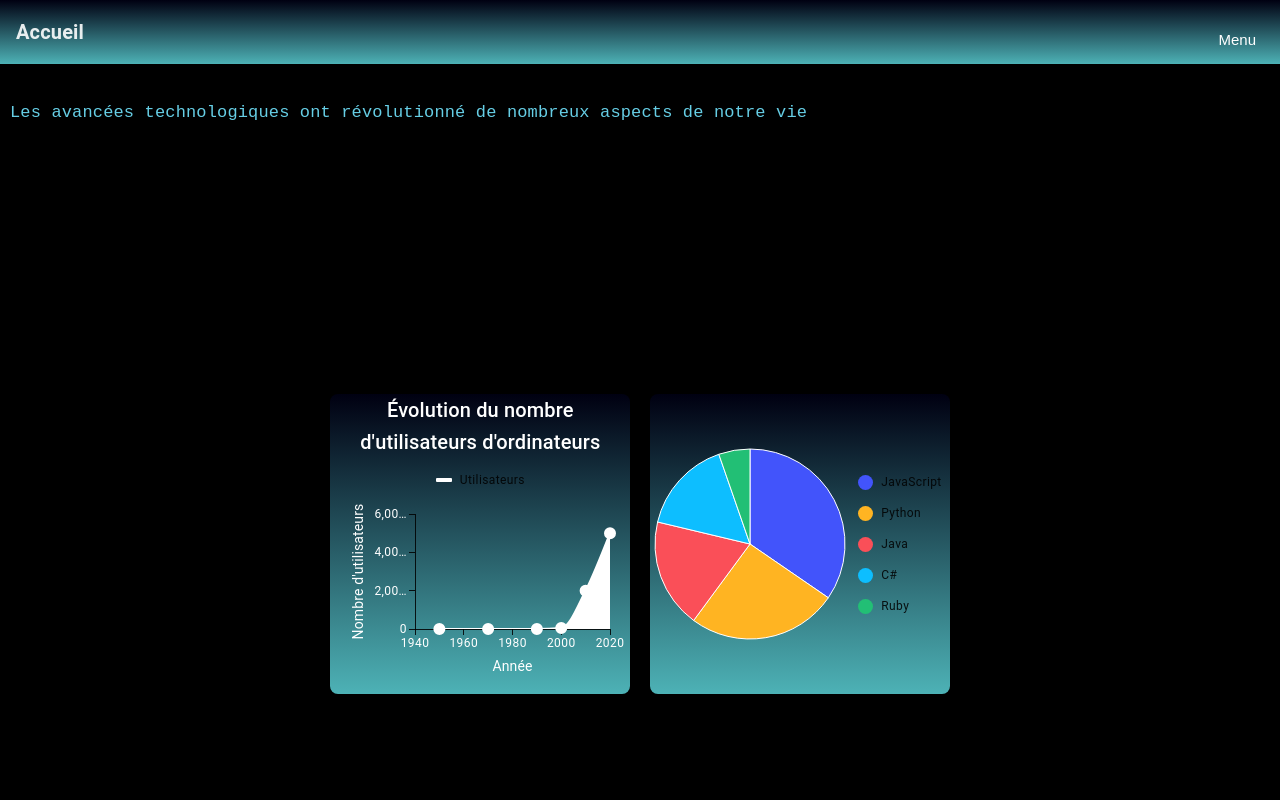
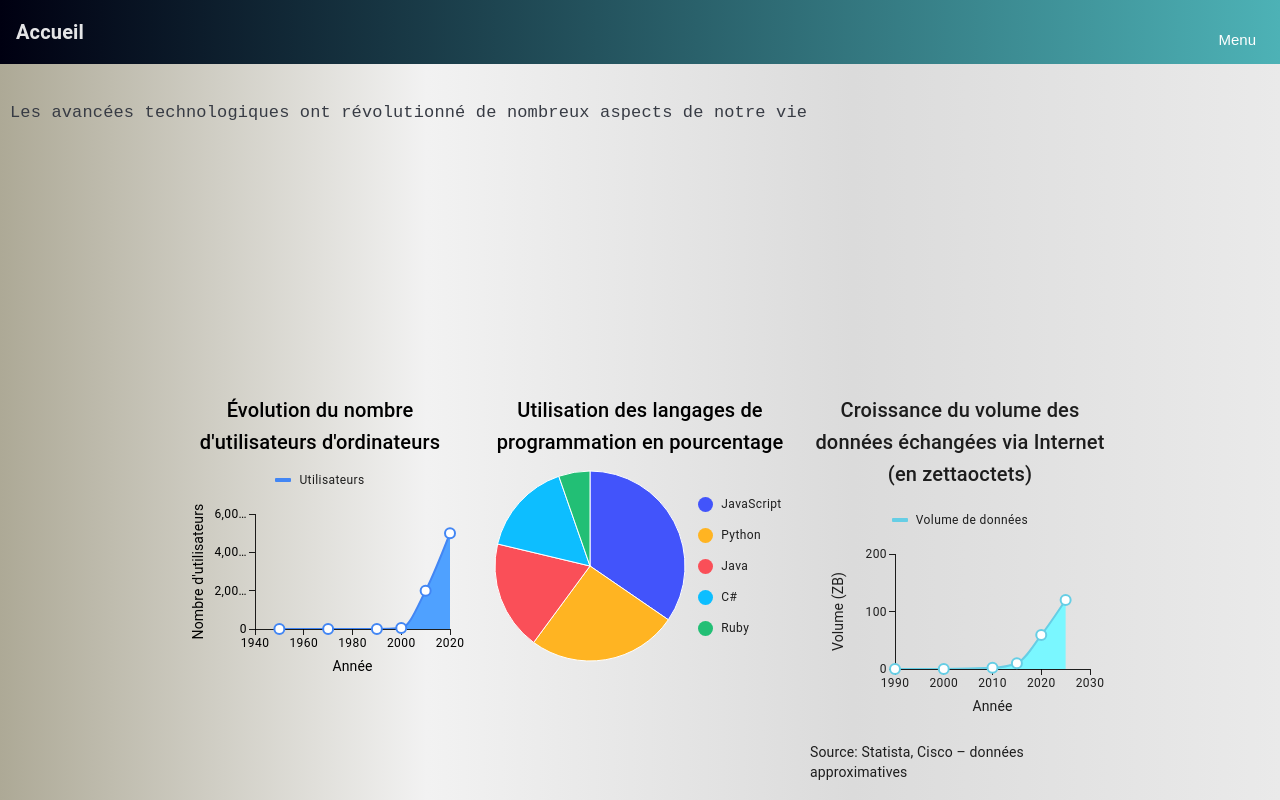
Before and after one commit to salah-dridi/mon-portfolio, a React (Create React App) app: page / in a window 1280 px wide. Built offline with nearby package versions, Linux system fonts and the light colour scheme; some icons are missing.

Commit message:
version1 home

```diff
--- a/src/App.js
+++ b/src/App.js
@@ -1,4 +1,4 @@
-import { BrowserRouter as Router, Routes, Route } from "react-router-dom";
+import { BrowserRouter as Router} from "react-router-dom";
 import MyDrawer from "./pages/MyDrawer";
 function App() {
   return (
--- a/src/Components/BasicLineChart.js
+++ b/src/Components/BasicLineChart.js
@@ -4,11 +4,11 @@ import { Typography, Box } from '@mui/material';
 
 export default function BasicLineChart() {
   return (
-    <Box sx={{ width: 300, borderRadius: 2 ,background:'linear-gradient(to bottom, #001, #4db2b6)'}}>
+    <Box sx={{ width: 300}}>
       <Typography
         variant="h6"
         align="center"
-        sx={{ mb: 1, color: '#ffffff' }} // لون العنوان
+        sx={{ mb: 1, color: 'black' }}
       >
         Évolution du nombre d'utilisateurs d'ordinateurs
       </Typography>
@@ -18,15 +18,15 @@ export default function BasicLineChart() {
             data: [1950, 1970, 1990, 2000, 2010, 2020],
             label: 'Année',
             valueFormatter: (value) => `${value}`,
-            labelStyle: { fill: '#ffffff' },
-            tickLabelStyle: { fill: '#ffffff' },
+            labelStyle: { fill: 'black' },
+            tickLabelStyle: { fill: 'black' },
           }
         ]}
         yAxis={[
           {
             label: "Nombre d'utilisateurs",
-            labelStyle: { fill: '#ffffff' },
-            tickLabelStyle: { fill: '#ffffff' },
+            labelStyle: { fill: 'black' },
+            tickLabelStyle: { fill: 'black' },
           }
         ]}
         series={[
@@ -34,7 +34,7 @@ export default function BasicLineChart() {
             data: [1000, 10000, 1000000, 50000000, 2000000000, 5000000000],
             area: true,
             label: 'Utilisateurs',
-            color: '#ffffff'
+            color: '#4286f4'
           },
         ]}
         height={200}
--- /dev/null
+++ b/src/Components/InternetDataGrowthChart.js
@@ -0,0 +1,34 @@
+import * as React from 'react';
+import { LineChart } from '@mui/x-charts/LineChart';
+import { Typography, Box } from '@mui/material';
+
+export default function InternetDataGrowthChart() {
+  const years = [1990, 2000, 2010, 2015, 2020, 2025];
+
+  const data = [0.01, 0.1, 2, 10, 59, 120];
+
+  return (
+    <Box sx={{ width: 300  }}>
+      <Typography variant="h6" align="center" sx={{ mb: 2 }}>
+        Croissance du volume des données échangées via Internet (en zettaoctets)
+      </Typography>
+      <LineChart
+        xAxis={[{ data: years, label: 'Année', valueFormatter: (v) => `${v}` }]}
+        yAxis={[{ label: 'Volume (ZB)' }]}
+        series={[
+          {
+            data,
+            area: true,
+            label: 'Volume de données',
+            color: '#66cee5ff',
+          },
+        ]}
+        height={200}
+        sx={{ borderRadius: 2 }}
+      />
+      <Typography variant="body2" sx={{ mt: 1,alignItems:'center' }}>
+        Source: Statista, Cisco – données approximatives
+      </Typography>
+    </Box>
+  );
+}
--- a/src/Components/PieActiveArc.js
+++ b/src/Components/PieActiveArc.js
@@ -1,9 +1,17 @@
 import * as React from 'react';
 import { PieChart } from '@mui/x-charts/PieChart';
 import { desktopOS,valueFormatter} from './webUsageStats';
-
+import { Typography, Box } from '@mui/material';
 export default function PieActiveArc() {
   return (
+     <Box sx={{ width: 300}}>
+          <Typography
+            variant="h6"
+            align="center"
+            sx={{ mb: 1, color: 'black' }}
+          >
+            Utilisation des langages de programmation en pourcentage
+          </Typography>
     <PieChart
       series={[
         {
@@ -15,7 +23,7 @@ export default function PieActiveArc() {
       ]}
       height={200}
       width={200}
-      sx={{ borderRadius: 2 ,background:'linear-gradient(to bottom, #001, #4db2b6)'}}
     />
+    </Box>
   );
 }
--- a/src/Data/HomeParagraphe.js
+++ b/src/Data/HomeParagraphe.js
@@ -2,7 +2,7 @@ const homeparagraphe1 = `
 Les avancées technologiques ont révolutionné de nombreux aspects de notre vie quotidienne, apportant des solutions innovantes et des opportunités sans précédent.
 L’informatique, en tant que domaine clé de ces avancées, s’est diversifiée en plusieurs branches et technologies, couvrant ainsi de nouvelles perspectives.
 Attiré depuis mon jeune âge par cet univers en constante évolution, j’ai choisi l’informatique comme spécialité lors de mon orientation universitaire.
-Cette passion est rapidement devenue une véritable obsession : j’aime apprendre, comprendre, tester, résoudre, et améliorer tout ce qui touche au digital.
+Cette passion est rapidement devenue une véritable obsession: j’aime apprendre, comprendre, tester, résoudre, et améliorer tout ce qui touche au digital.
 Pour découvrir plus sur mon parcours, mes compétences, et mes projets, je vous invite à explorer les différentes sections du site à travers le menu ci-dessus.`;
 
 export default homeparagraphe1;
--- a/src/pages/Home.js
+++ b/src/pages/Home.js
@@ -2,8 +2,9 @@ import { useState, useEffect } from 'react';
 import homeparagraphe1 from '../Data/HomeParagraphe';
 import BasicLineChart from '../Components/BasicLineChart';
 import PieActiveArc from '../Components/PieActiveArc';
+import InternetDataGrowthChart from '../Components/InternetDataGrowthChart';
 
-function Typewriter({ text, speed = 100 }) {
+function Typewriter({ text, speed = 1000 }) {
   const [displayedText, setDisplayedText] = useState('');
 
   useEffect(() => {
@@ -20,7 +21,7 @@ function Typewriter({ text, speed = 100 }) {
   const lines = displayedText.split('\n');
 
   return (
-    <p style={{ color: '#66cee5ff', whiteSpace: 'pre-wrap', margin: 0 }}>
+    <p style={{ color: '#373B44', whiteSpace: 'pre-wrap', margin: 0 }}>
       {lines.map((line, index) => (
         <span key={index}>
           {line}
@@ -36,7 +37,7 @@ function Home() {
     <div
       style={{
         minHeight: '100vh',
-        backgroundColor: 'black',
+       background:'linear-gradient(to right, #ADA996, #F2F2F2,#DBDBDB,#EAEAEA)',
         fontSize: '17px',
         fontFamily: 'monospace',
         padding: 10,
@@ -67,6 +68,7 @@ function Home() {
 >
   <BasicLineChart />
   <PieActiveArc />
+  <InternetDataGrowthChart/>
 </div>
 
     </div>
--- a/src/pages/MyDrawer.js
+++ b/src/pages/MyDrawer.js
@@ -14,7 +14,6 @@ import IconButton from '@mui/material/IconButton';
 import CallIcon from '@mui/icons-material/Call';
 import MenuIcon from '@mui/icons-material/Menu';
 import Home from './Home';
-import Name from '../Components/Name';
 import About from './About';
 import Projects from './Projects';
 import Contact from './Contact';
@@ -57,7 +56,7 @@ React.useEffect(() => {
       <Box
         sx={{
           height: `${headerHeight}px`,
-          background: 'linear-gradient(to bottom, #001, #4db2b6)',
+          background: 'linear-gradient(to right, #001, #4db2b6)',
           display: 'flex',
           alignItems: 'center',
           justifyContent: 'space-between',
```
